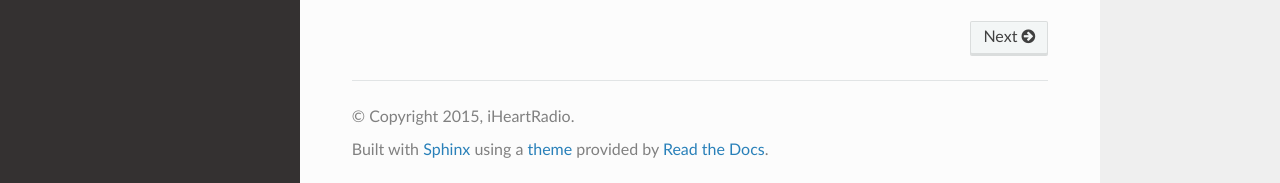
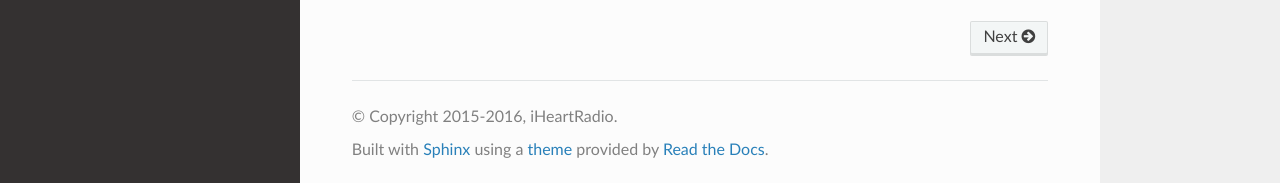
Before and after one commit to iheartradio/pipeline, a Sphinx documentation site: the page built from docs/index.rst, in a window 1280 px wide and 1206 px high. Shown: the part 1020-1203 px from the top of the window. Built offline with Sphinx 7.4.7 and the Read the Docs theme 2.0.0, drawn with Linux system fonts in a browser that asks for light colours; part of the change alters nothing that is shown.

```diff
--- a/docs/conf.py
+++ b/docs/conf.py
@@ -17,6 +17,7 @@ import sys
 import os
 import shlex
 import pkg_resources
+from datetime import date
 
 # If extensions (or modules to document with autodoc) are in another directory,
 # add these directories to sys.path here. If the directory is relative to the
@@ -55,7 +56,7 @@ master_doc = 'index'
 
 # General information about the project.
 project = 'pipeline'
-copyright = '2015, iHeartRadio'
+copyright = '2015-{:%Y}, iHeartRadio'.format(date.today())
 author = 'iHeartRadio'
 
 # The version info for the project you're documenting, acts as replacement for
```
